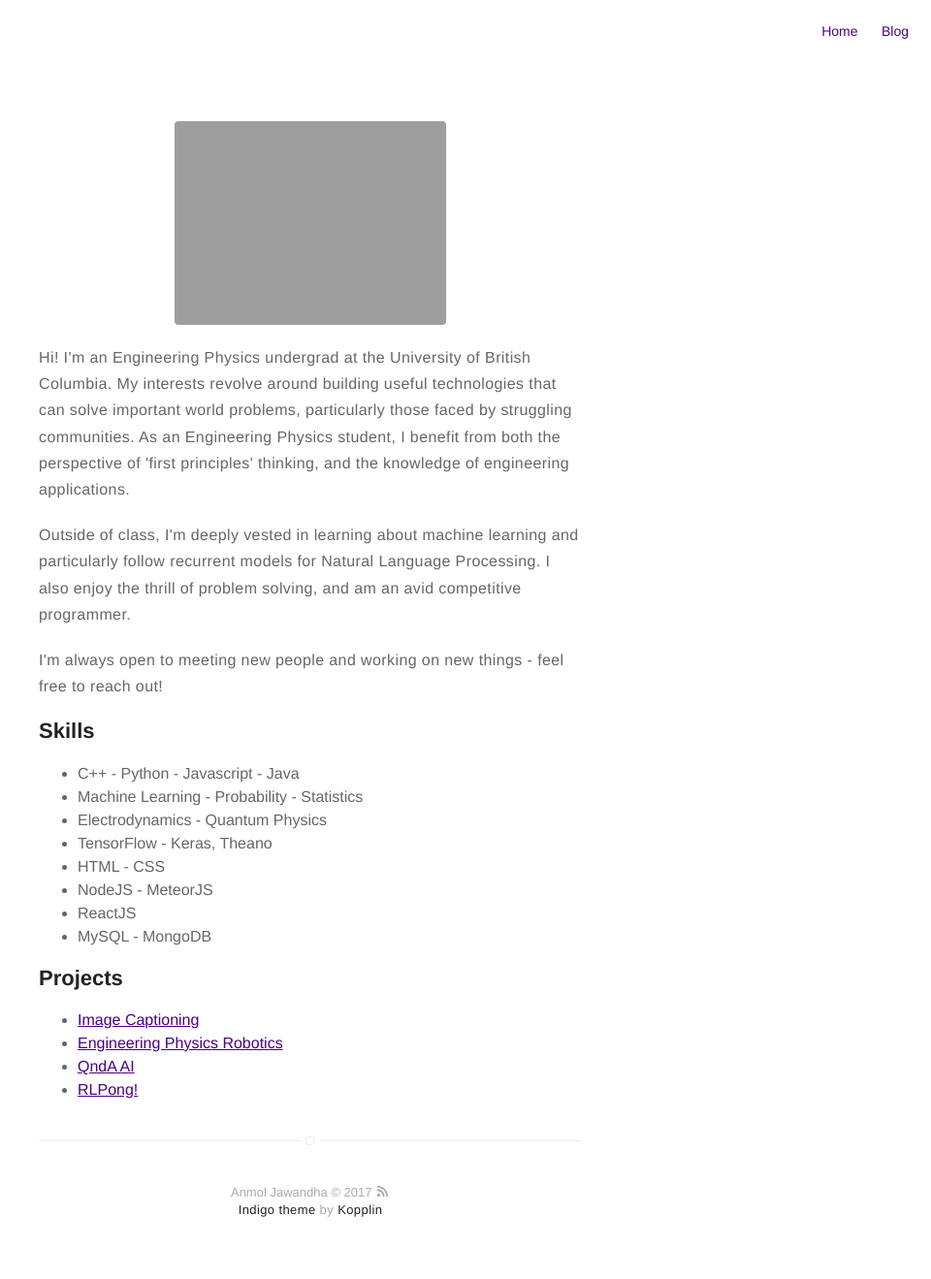
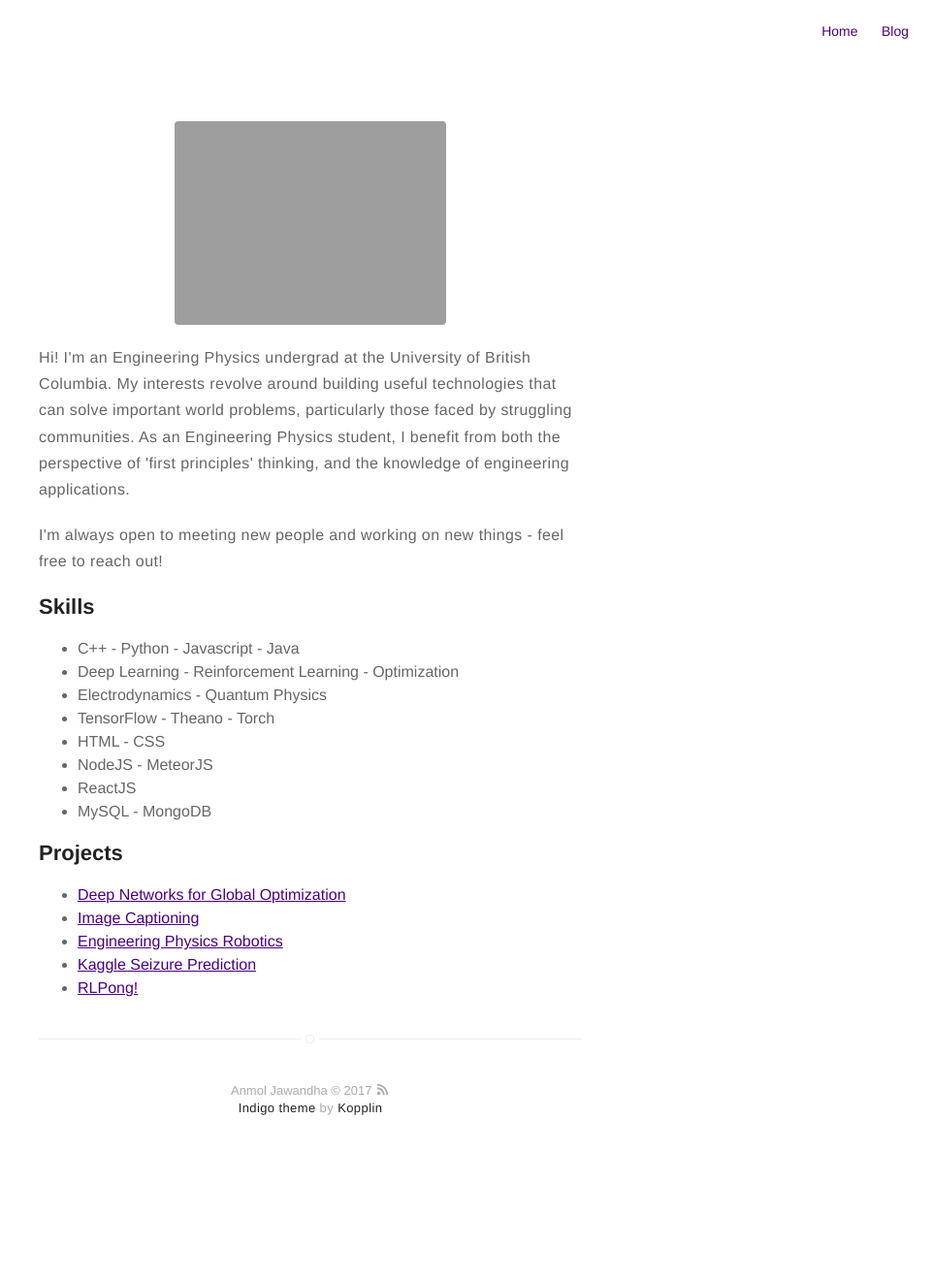
Before and after one commit to Anmol6/anmol6.github.io, a Jekyll site: the page built from about.md, in a window 1280 px wide. Shown: the whole page at 97% size, without its empty margins (320-1280 px from the left). Built offline with Jekyll 4.4.1, drawn with Linux system fonts in a browser that asks for light colours; after the commit the page ends 1214 px from its top, so only the background shows below that.

Commit message:
2017 stuff

```diff
--- a/about.md
+++ b/about.md
@@ -9,22 +9,18 @@ world problems, particularly those faced by struggling communities. As an Engine
 Physics student, I benefit from both the perspective of 'first principles' thinking,
 and the knowledge of engineering applications. </p>
 
-<p> Outside of class, I'm deeply vested in learning about machine learning and particularly
-follow recurrent models for Natural Language Processing. I also enjoy the thrill of problem
-solving, and am an avid competitive programmer. </p>
-
 <p> I'm always open to meeting new people and working on new things - feel free to reach out!</p>
 
 <h2>Skills</h2>
 
 <ul class="skill-list">
 	<li>C++ - Python - Javascript - Java</li>
-	<li>Machine Learning - Probability - Statistics</li>
+	<li>Deep Learning - Reinforcement Learning - Optimization </li>
 	<li>Electrodynamics - Quantum Physics</li>
-	<li>TensorFlow - Keras, Theano</li>
+	<li>TensorFlow - Theano - Torch</li>
 	<li>HTML - CSS </li>
 	<li>NodeJS - MeteorJS</li>
-	<li> ReactJS</li>
+	<li>ReactJS</li>
 	<li>MySQL - MongoDB</li>
 
 </ul>
@@ -32,9 +28,10 @@ solving, and am an avid competitive programmer. </p>
 <h2>Projects</h2>
 
 <ul>
+	<li><a href="https://github.com/Anmol6/DNGO-BO">Deep Networks for Global Optimization</a></li>
 	<li><a href="https://github.com/Anmol6/capshun">Image Captioning</a></li>
 	<li><a href="https://github.com/Anmol6/ENPH253">Engineering Physics Robotics</a></li>
-	<li><a href="https://github.com/Anmol6/bAbi-tasks">QndA AI</a></li>
+	<li><a href="https://github.com/Anmol6/kaggle-seizure-competition">Kaggle Seizure Prediction</a></li>
 	<li><a href="https://github.com/Anmol6/RLPong">RLPong!</a></li>
 
 </ul>
```
